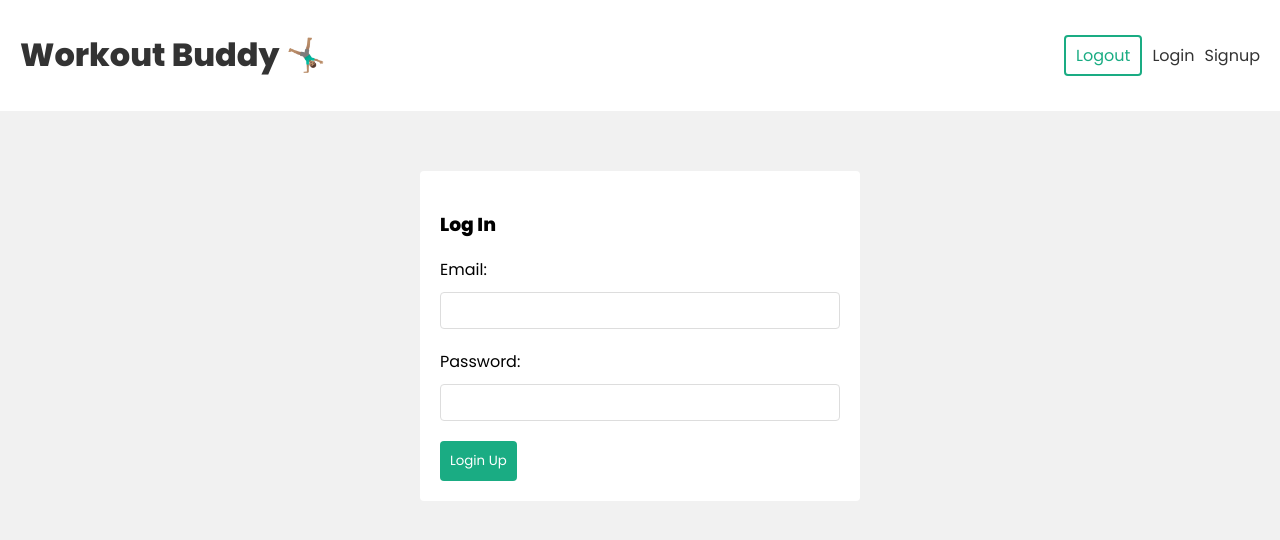
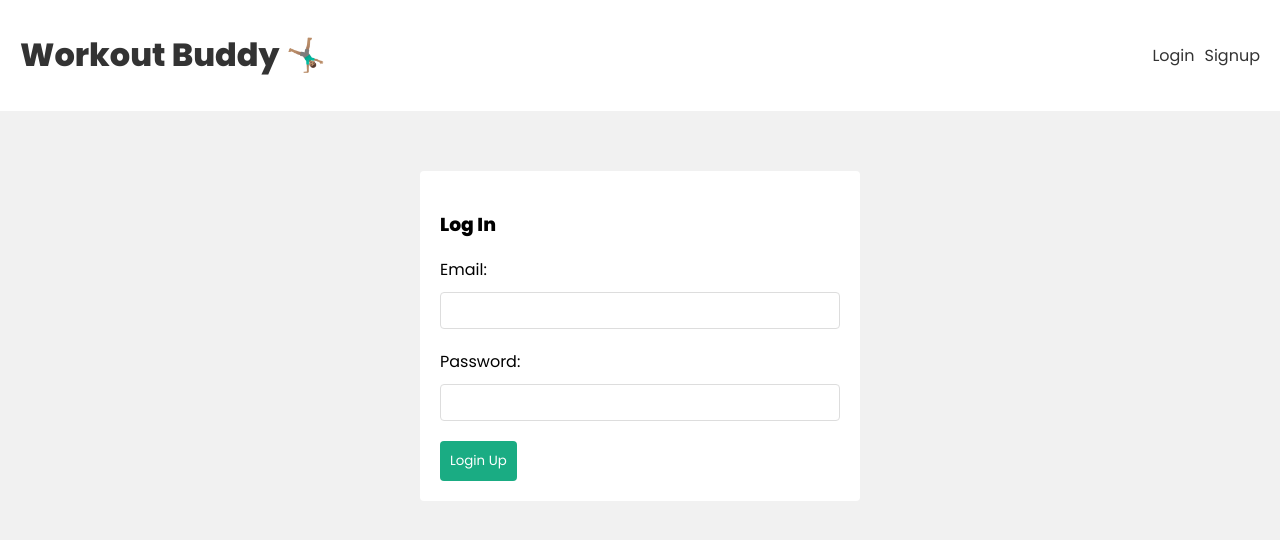
Before and after one commit to NikNT/MERN-Workout-Buddy, a React (Create React App) app in the folder frontend/: page /login in a window 1280 px wide. Shown: the top 540 px of the page. Built offline with nearby package versions, Linux system fonts and the light colour scheme.

Commit message:
Setting the Initial Auth Status

```diff
--- a/frontend/src/components/Navbar.jsx
+++ b/frontend/src/components/Navbar.jsx
@@ -1,9 +1,11 @@
 import React from "react";
 import { Link } from "react-router-dom";
 import { useLogout } from "../hooks/useLogout";
+import { useAuthContext } from "../hooks/useAuthContext";
 
 const Navbar = () => {
   const { logout } = useLogout();
+  const { user } = useAuthContext();
   const handleClick = () => {
     logout();
   };
@@ -14,13 +16,18 @@
           <h1> Workout Buddy 🤸🏽‍♂️</h1>
         </Link>
         <nav>
+          {user && (
             <div>
+              <span>👤{user.email}</span>
               <button onClick={handleClick}>Logout</button>
             </div>
+          )}
+          {!user && (
             <div>
               <Link to="/login">Login</Link>
               <Link to="/signup">Signup</Link>
             </div>
+          )}
         </nav>
       </div>
     </header>
--- a/frontend/src/context/AuthContext.jsx
+++ b/frontend/src/context/AuthContext.jsx
@@ -1,4 +1,4 @@
-import { createContext, useReducer } from "react";
+import { createContext, useReducer, useEffect } from "react";
 import { authReducer } from "./AuthReducer";
 
 export const AuthContext = createContext();
@@ -7,6 +7,16 @@
   const [state, dispatch] = useReducer(authReducer, {
     user: null,
   });
+
+  useEffect(() => {
+    const user = JSON.parse(localStorage.getItem("user"));
+    if (user) {
+      dispatch({
+        type: "LOGIN",
+        payload: user,
+      });
+    }
+  }, []);
 
   console.log("AuthContext State: ", state);
 
```
Lines whose indentation alone changed are shown as unchanged.
